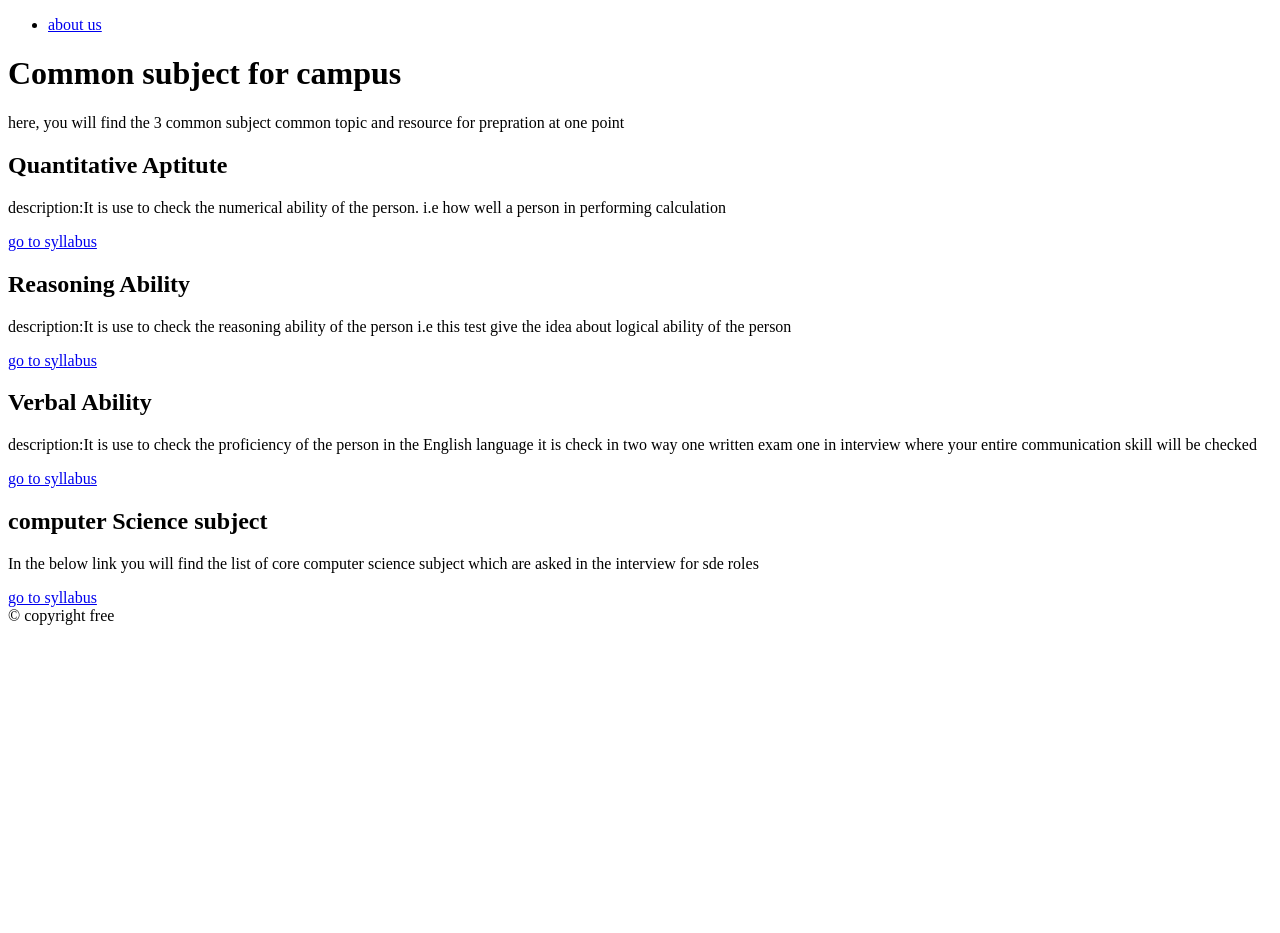
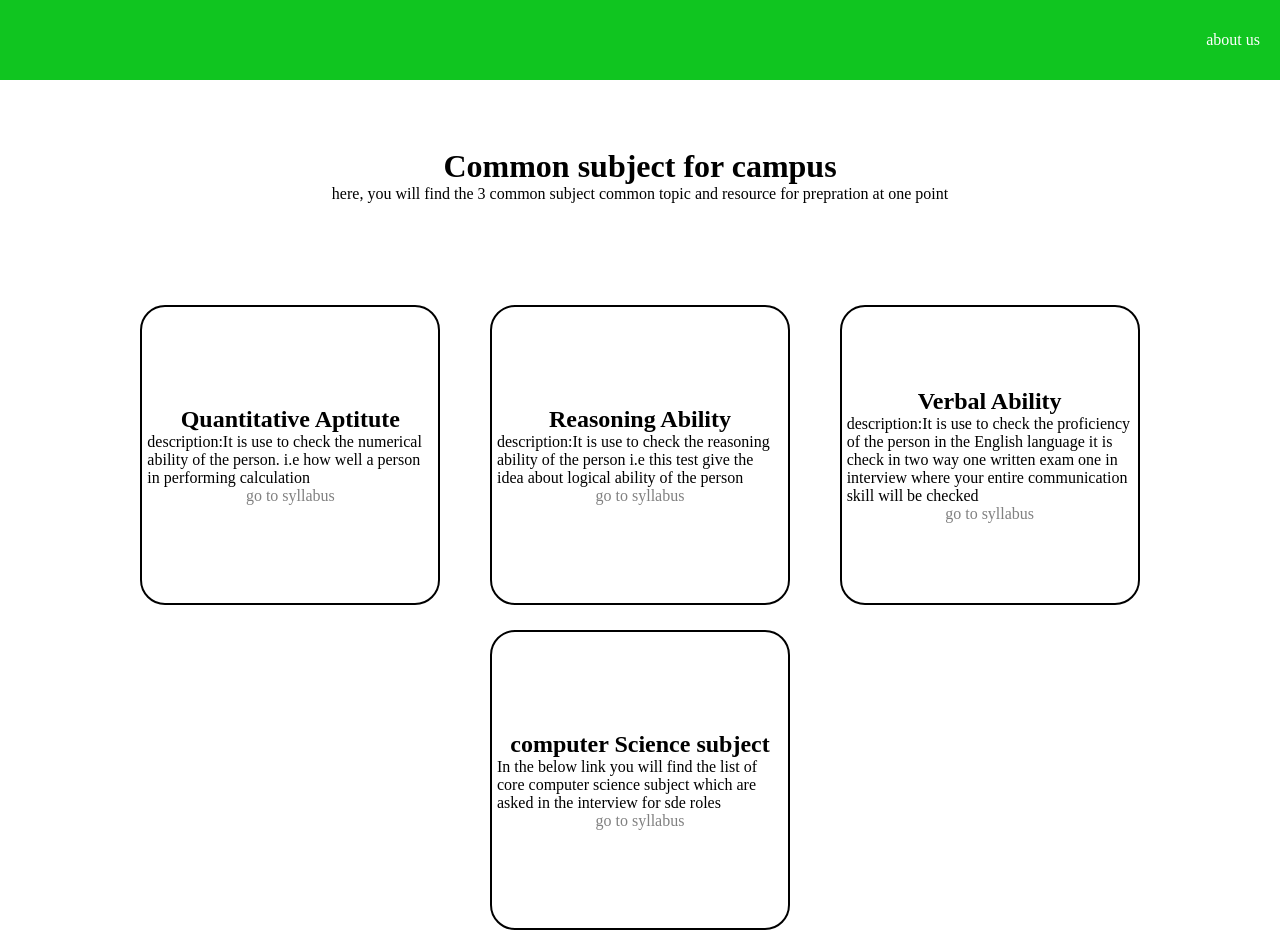
Before and after one commit to vedcsestudent/campus_prepration, a plain HTML site: page index.html in a window 1280 px wide. Shown: the top 933 px of the page. Before the commit the page ends 800 px from the top, so only its background shows below. Drawn offline with Linux system fonts and the light colour scheme.

Commit message:
updated first time

```diff
--- /dev/null
+++ b/aptitude.css
@@ -0,0 +1,45 @@
+*
+{
+    margin:0;
+    padding:0;
+    box-sizing:border-box;
+}
+.listofcommontopic
+{
+    height:80vh;
+    width:100vw;
+
+}
+.listofcommontopic ul
+{ margin-top:50px;
+    display:flex;
+    justify-content:center;
+    align-items:center;
+    flex-wrap:wrap;
+    gap:50px;
+}
+.listofcommontopic ul li
+{
+    list-style-type:none;
+    width:100px;
+
+}
+.discription
+{
+    height:30vh;width:100vw;
+    display:flex;
+    justify-content:center;
+    align-items:center;
+    flex-wrap:wrap;
+    flex-direction:column;
+    padding:25px;
+}
+a{
+    text-decoration:none;
+    color:gray;
+}
+align:hover
+{
+    transform:scale(1.025);
+    cursor:pointer;
+}
--- /dev/null
+++ b/cssubject.css
@@ -0,0 +1,40 @@
+*
+{
+    margin:0;
+    padding:0;
+    box-sizing:border-box;
+}
+
+.main
+{
+    height:80vh;
+    width:80vw;
+    display:flex;
+    justify-content:center;
+    align-items:center;
+    flex-direction:column;
+    gap:25px;
+}
+.discription
+{
+    width:80vw;
+    height:10vh;
+    display:flex;
+    justify-content:center;
+    align-items:center;
+    flex-direction:column;
+}
+.listofcontent ul
+{
+    width:80vw;
+    height:50vh;
+    display:flex;
+    justify-content:center;
+    align-items:center;
+    flex-wrap:wrap;
+    gap:50px;
+
+}
+ul li{
+    list-style-type:none;
+}
--- /dev/null
+++ b/index.css
@@ -0,0 +1,63 @@
+* {
+    margin: 0;
+    padding: 0;
+    box-sizing: border-box;
+}
+
+.main {
+    width: 100vw;
+    height: 90vh;
+    display: flex;
+   flex-direction:column;
+    justify-content: center;
+    align-items: center;
+    flex-wrap: wrap;
+
+}
+.block1
+{
+    width:80vw;
+    height:20vh;
+    display:flex;
+    justify-content:center;align-items:center;
+    flex-direction:column;
+    margin-bottom:50px;
+
+}
+.block2{
+    width:80vw;
+    height:60vh;
+    display:flex;
+    justify-content:space-around;
+    align-items:center;
+    flex-wrap:wrap;
+
+    gap:25px;
+
+}
+.block2 .block{
+
+    width:300px;
+    height:300px;
+    border:2px solid black;
+    border-radius:25px;
+    display:flex;
+    justify-content:center;
+    align-items:center;
+    flex-direction:column;
+    padding:5px;
+}
+.block:hover
+{
+    transform:scale(1.025);
+    cursor:pointer;
+}
+.block a
+{
+    text-decoration:none;
+    color:gray;
+}
+.bloack a:hover
+{
+    transform:scale(1.025);
+}
--- a/index.html
+++ b/index.html
@@ -7,8 +7,8 @@
     <meta charset="UTF-8">
     <meta http-equiv="X-UA-compatible" content="IE=edge">
     <meta name="viewport" content="width=device-width, initial-scale=1.0">
-    <link rel="stylesheet" type="text/css" href="../styles_file/index.css">
-    <link rel="stylesheet" type="text/css" href="../styles_file/navbar.css">
+    <link rel="stylesheet" type="text/css" href="./index.css">
+    <link rel="stylesheet" type="text/css" href="./navbar.css">
 </head>
 
 <body>
--- /dev/null
+++ b/login.css
@@ -0,0 +1,45 @@
+*
+{
+    margin:0;
+    padding:0;
+    box-sizing:border-box;
+}
+.box
+{
+    width:100vw;
+    height:80vh;
+    display:flex;
+    justify-content:center;
+    align-items:center;
+    flex-wrap:wrap;
+    flex-direction:column;
+    gap:25px;
+}
+.ielement
+{
+    width:200px;
+    padding:5px;
+    border-radius:25px;
+
+
+}
+.combine
+{
+    flex-direction:column;
+    gap:20px;
+}
+.forms{
+    width:60vw;
+    height:60vh;
+    display:flex;
+    justify-content:center;
+    align-items:center;
+    flex-direction:column;
+    flex-wrap:wrap;
+    border:2px solid black;
+    border-radius:25px;
+    box-shadow:5px 7px rgb(155, 179, 150);
+}
+.submit:hover{
+    transform:scale(1.025);
+}
--- /dev/null
+++ b/navbar.css
@@ -0,0 +1,62 @@
+* {
+    margin: 0;
+    padding: 0;
+    box-sizing: border-box;
+}
+
+.navigation {
+    position: sticky;
+    top: 0;
+    /*required*/
+    width: 100vw;
+    height: 10vh;
+    display: flex;
+    justify-content: flex-end;
+    align-items: center;
+    color: white;
+    background: #10c520;
+    flex-wrap: wrap;
+    box-sizing: border-box;
+    z-index: 2;
+
+}
+
+.navigation nav {
+    margin-right: 20px;
+}
+
+.navigation nav ul {
+    box-sizing: border-box;
+    list-style-type: none;
+    display: flex;
+    justify-content: flex-end;
+    align-items: center;
+    gap: 50px;
+flex-wrap:wrap;
+
+    width: 100vw;
+
+}
+
+ .navigation nav ul li a {
+    text-decoration: none;
+    color: white;
+}
+
+li:hover {
+    border-radius: 50%;
+    transform: scale(1.2, 1.2);
+    cursor: pointer;
+}
+
+.footer {
+   position:relative;
+   margin-top:440px;
+}
+
+@media only screen and( max-width:350px)
+{
+    .navigation nav {
+        gap:20px;
+    };
+}
--- /dev/null
+++ b/reasoning.css
@@ -0,0 +1,46 @@
+.main
+{
+    width:100vw;
+    height:80vh;
+    display:flex;
+    flex-direction:column;
+    flex-wrap:wrap;
+    justify-content:center;
+    align-items:center;
+}
+.discription
+{width:100vw;
+    height:10vh;
+    display:flex;
+    justify-content:center;
+    align-items:center;
+    margin-top:50px;
+    margin-bottom:50px;
+    flex-direction:column;
+}
+.discription p
+{
+
+    padding:25px;
+}
+.listofcommontopic ul{
+    display:flex;
+    justify-content:center;
+    align-items:center;
+    flex-wrap:wrap;
+    gap:50px;
+    width:100vw;
+    height:50vh;
+}
+.listofcommontopic ul li
+{
+list-style-type:none;
+}
+ul li a{
+    text-decoration:none;
+    color:gray;
+}
+a :hover{
+cursor:pointer;
+transform:scale(1.025);
+}
--- /dev/null
+++ b/verbal.css
@@ -0,0 +1,51 @@
+*
+{
+    margin:0;
+    padding:0;
+    box-sizing:border-box;
+}
+
+.main
+{
+    height:80vh;
+    width:100vw;
+    display:flex;
+    justify-content:center;
+    align-items:center;
+    flex-wrap:wrap;
+}
+.discription
+{
+    width:100vw;
+    height:10vh;
+    display:flex;
+    justify-content:center;
+    align-items:center;
+
+    flex-direction:column;
+    margin-left:5px;
+}
+.main .listofcommontopic ul
+{ margin-top:5vh;
+    width:100vw;
+    height:50vh;
+    display:flex;
+    flex-wrap:wrap;
+    flex-direction:row;
+    justify-content:center;
+    align-items:center;
+    gap:45px;
+    margin-bottom:5vh;
+
+}
+.listofcommontopic ul li{
+    list-style-type :none;
+}
+.listofcommontopic ul li a{
+    text-decoration :none;
+    color:gray;
+
+}
+a:hover{
+    transform:scale(1.025);
+}
```
Also changed, not shown: about.css (added, +19 -0 lines), about.html (+2 -2 lines), aptitude.html (+2 -2 lines), cssubject.html (+2 -2 lines), reasoning.html (+2 -2 lines), verbal.html (+2 -2 lines).
